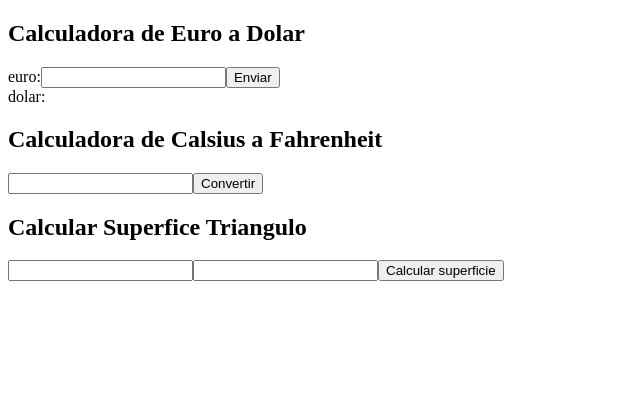
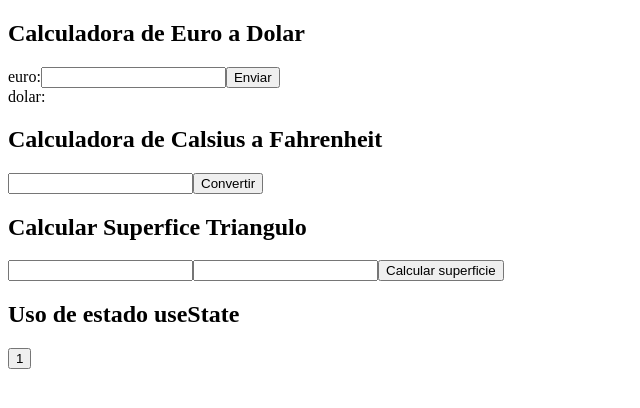
Before and after one commit to Cristian-Mansilla/ReactLearn, a React (Create React App) app: page / in a window 1280 px wide. Shown: the top 408 px of the page, without its empty margins (0-640 px from the left). Built offline with nearby package versions, Linux system fonts and the light colour scheme.

Commit message:
Estado UseState

```diff
--- /dev/null
+++ b/src/Estados.js
@@ -0,0 +1,19 @@
+import { useState } from "react";
+
+const UseState = () => {
+  const [contador, setContador] = useState(1);
+  return (
+    <>
+    <h2>Uso de estado useState</h2>
+      <button
+        onClick={() => {
+          setContador(contador + 1);
+        }}
+      >
+        {contador}
+      </button>
+    </>
+  );
+};
+
+export default UseState;
--- a/src/index.js
+++ b/src/index.js
@@ -3,6 +3,7 @@ import ReactDOM from 'react-dom/client';
 import App from './App';
 import Termostato from './Termostato';
 import Superficie from './SupTriangulo';
+import Estados from './Estados';
 
 const root = ReactDOM.createRoot(document.getElementById('root'));
 root.render(
@@ -10,6 +11,7 @@ root.render(
     <App />
     <Termostato/>
     <Superficie />
+    <Estados />
   </React.StrictMode>
 );
 
```
